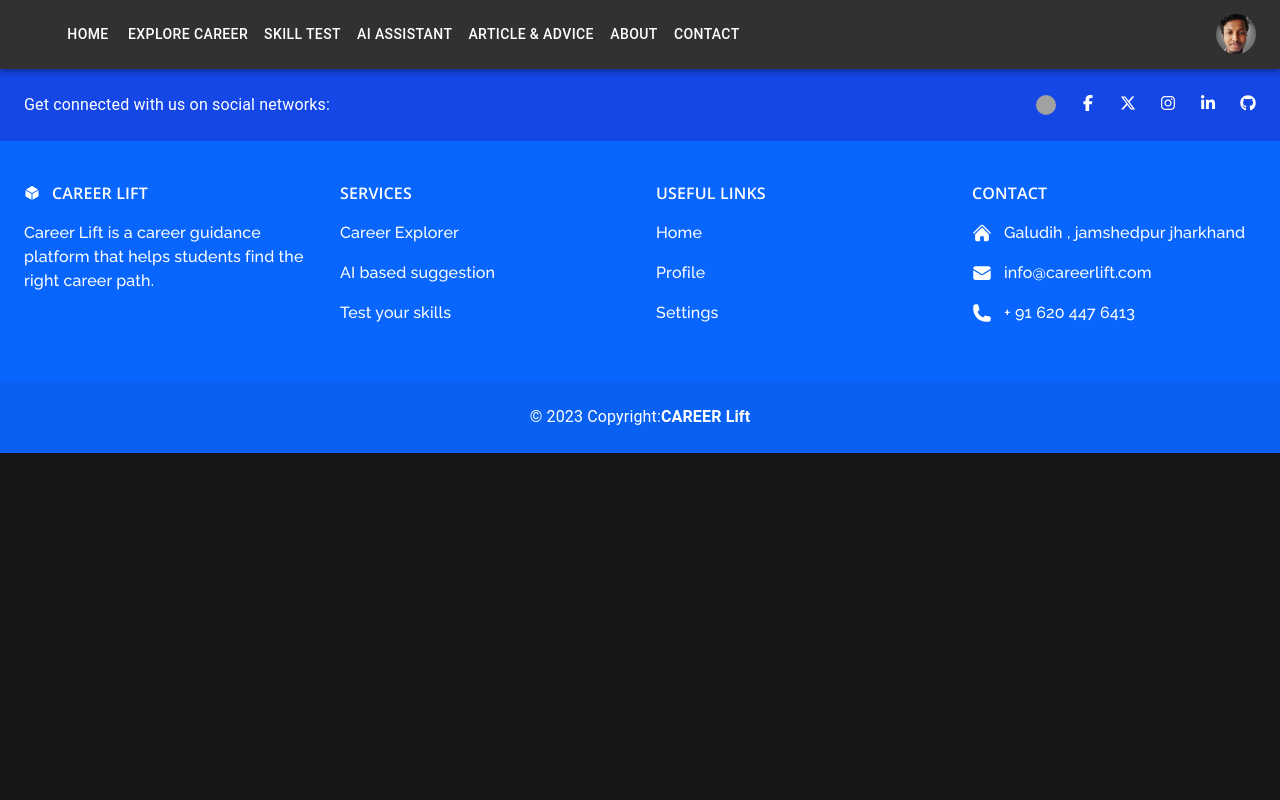
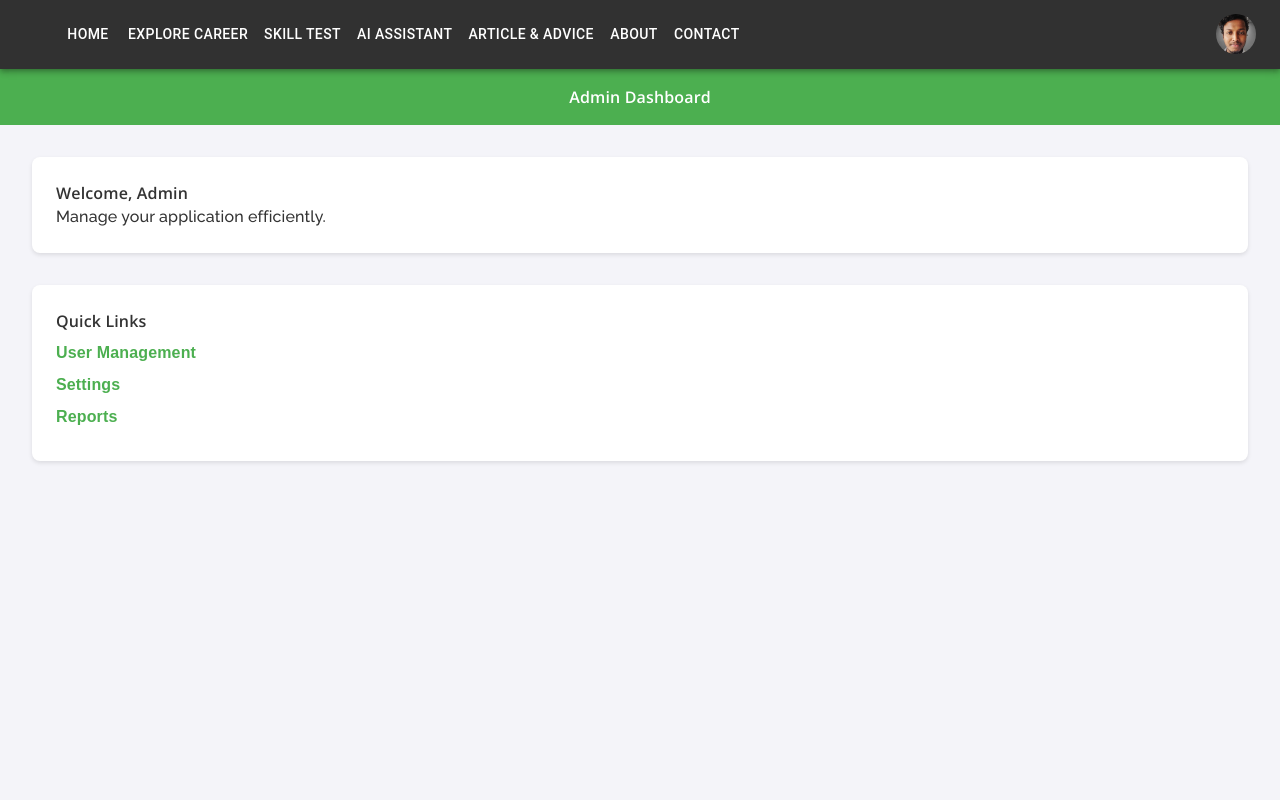
Before and after one commit to shiba-murmu/career-lift-system-project, a React (Vite) app in the folder frontend/: page /admin in a window 1280 px wide. Shown: the top 800 px of the page. Built offline with nearby package versions, Linux system fonts and the light colour scheme; some icons are missing.

Commit message:
refactor Admin page: implement Admin component with layout and styling for dashboard functionality

```diff
--- a/frontend/src/App.jsx
+++ b/frontend/src/App.jsx
@@ -71,6 +71,9 @@
 import ArticleAndAdvice from "./pages/ArticleAndDevice/ArticleAndAdvice";
 // import Login from './pages/Login/LoginPage';
 import LoginPage from "./pages/Login/LoginPage";
+// import Admin from "./admin/adminprofile/Admin";
+import Admin from "./admin/adminprofile/Admin";
+// import Admin from './admin/adminprofile/Admin';
 
 // ****************************************************
 
@@ -131,6 +134,7 @@
             <Route path="/signup" element={<SignUp />} />
             <Route path="/article & advice" element={<ArticleAndAdvice />} />
             <Route path="/login" element={<LoginPage />} />
+            <Route path="/admin" element={<Admin />} />
             {/* This id helps to distinguish the files to their destinations. */}
             <Route path="/matriculation/:id" element={<Matriculation />} />
             <Route path="/graduation/:id" element={<Graduation />} />
--- /dev/null
+++ b/frontend/src/admin/adminprofile/Admin.css
@@ -0,0 +1,58 @@
+/* Admin.css */
+
+.admin-container {
+  display: flex;
+  flex-direction: column;
+  min-height: 100vh;
+  font-family: Arial, sans-serif;
+  background-color: #f4f4f9;
+  color: #333;
+}
+
+.admin-header {
+  background-color: #4caf50;
+  color: white;
+  padding: 1rem;
+  text-align: center;
+}
+
+.admin-main {
+  flex: 1;
+  padding: 2rem;
+  display: flex;
+  flex-direction: column;
+  gap: 2rem;
+}
+
+.admin-section {
+  background: white;
+  padding: 1.5rem;
+  border-radius: 8px;
+  box-shadow: 0 2px 4px rgba(0, 0, 0, 0.1);
+}
+
+.admin-links {
+  list-style: none;
+  padding: 0;
+}
+
+.admin-links li {
+  margin: 0.5rem 0;
+}
+
+.admin-links a {
+  text-decoration: none;
+  color: #4caf50;
+  font-weight: bold;
+}
+
+.admin-links a:hover {
+  text-decoration: underline;
+}
+
+.admin-footer {
+  background-color: #333;
+  color: white;
+  text-align: center;
+  padding: 1rem;
+}
--- a/frontend/src/admin/adminprofile/Admin.jsx
+++ b/frontend/src/admin/adminprofile/Admin.jsx
@@ -0,0 +1,37 @@
+import React from "react";
+import "./Admin.css";
+
+function Admin() {
+  return (
+    <div className="admin-container">
+      <header className="admin-header">
+        <h1>Admin Dashboard</h1>
+      </header>
+      <main className="admin-main">
+        <section className="admin-section">
+          <h2>Welcome, Admin</h2>
+          <p>Manage your application efficiently.</p>
+        </section>
+        <section className="admin-section">
+          <h3>Quick Links</h3>
+          <ul className="admin-links">
+            <li>
+              <a href="#">User Management</a>
+            </li>
+            <li>
+              <a href="#">Settings</a>
+            </li>
+            <li>
+              <a href="#">Reports</a>
+            </li>
+          </ul>
+        </section>
+      </main>
+      <footer className="admin-footer">
+        <p>&copy; 2025 Admin Panel. All rights reserved.</p>
+      </footer>
+    </div>
+  );
+}
+
+export default Admin;
```
